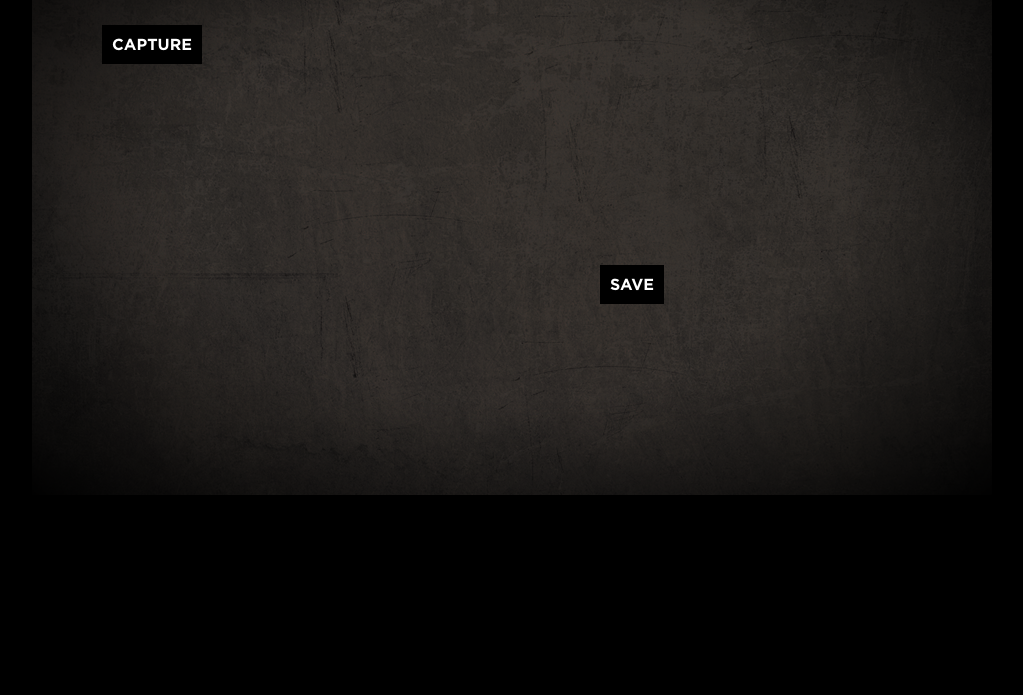
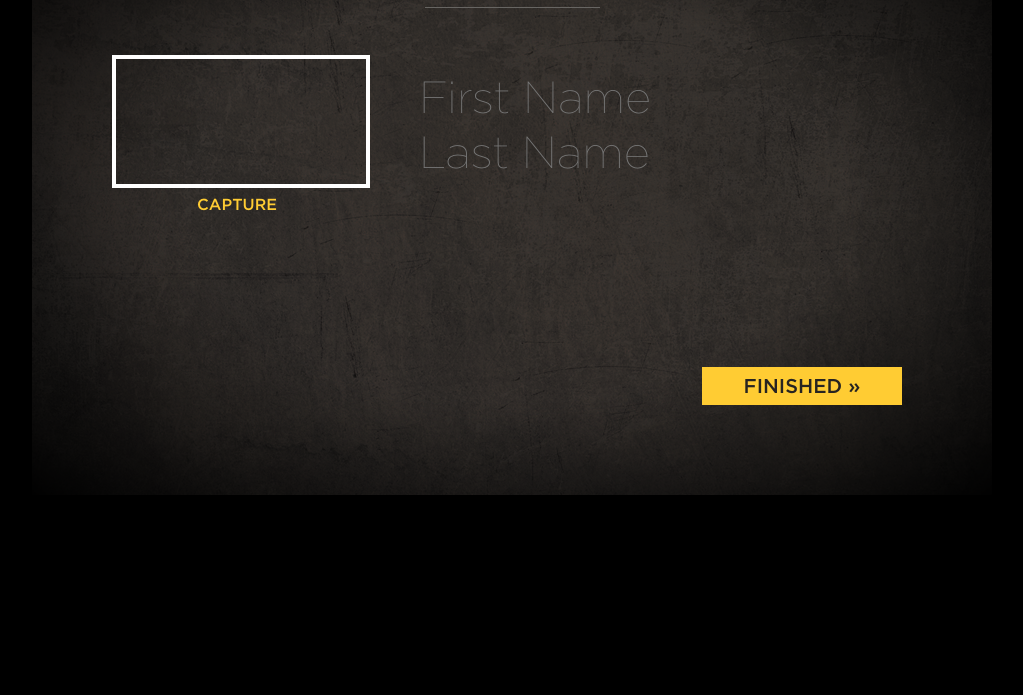
Before and after one commit to jbuck/book-of-judith, a website: page public/avatar.html in a window 1280 px wide. Shown: the part 105-800 px from the top of the page, without its empty margins (128-1151 px from the left). Drawn offline with nearby package versions, Linux system fonts and the light colour scheme.

Commit message:
Styling.

```diff
--- a/public/avatar.html
+++ b/public/avatar.html
@@ -6,7 +6,7 @@
     <head>
         <meta charset="utf-8">
         <meta http-equiv="X-UA-Compatible" content="IE=edge,chrome=1">
-        <title>Avatar Creator</title>
+        <title>The Book of Judith: The Choir of the Senses | Avatar Creator</title>
         <meta name="description" content="">
         <meta name="viewport" content="width=device-width">
         <link rel="stylesheet" href="css/normalize.css">
@@ -16,14 +16,21 @@
     <body>
 
         <div id="avatar" class="container clearfix">
-            <div class="webcamCol">
+            <h1><span>The Book of Judith</span><br>The Choir of the Senses</h1>
+            <hr>
+            <div id="webcamCol">
                 <video id="webcamFeed" autoplay></video>
                 <button id="captureButton">Capture</button>
             </div>
-            <div class="previewCol">
-                <canvas id="avatarPreview"></canvas>
-                <button id="saveButton">Save</button>
+
+            <canvas id="avatarPreview"></canvas>
+            <button id="saveButton">Save</button>
+
+            <div id="userInfo">
+                <input type="text" placeholder="First Name">
+                <input type="text" placeholder="Last Name">
             </div>
+            <a href="sound-recorder.html" id="finished">Finished <span>»</span></a>
         </div>
 
         <script src="//ajax.googleapis.com/ajax/libs/jquery/1.9.1/jquery.min.js"></script>
--- a/public/css/main.scss
+++ b/public/css/main.scss
@@ -130,8 +130,6 @@ textarea {
   font-style: normal;
 }
 
-
-
 /* Variables */
 
 $gothamThin: 'Conv_Gotham-Thin';
@@ -153,6 +151,7 @@ html {
 }
 
 .container {
+  text-align: center;
   width: 960px;
   height: 600px;
   overflow: hidden;
@@ -170,10 +169,7 @@ html {
   border: none;
 }
 
-/* Home */
-
-#home {
-  text-align: center;
+@mixin header {
   h1 {
     color: #8c8b8a;
     font-size: 31px;
@@ -195,10 +191,24 @@ html {
     margin: 0 auto;
     display: block;
   }
+}
+
+/* Home */
+
+#home {
+  @include header;
   h2 {
     font-size: 46px;
     font-family: $gothamMedium;
     font-weight: normal;
+    margin-bottom: 10px;
+  }
+  #contributions {
+    text-align: center;
+    img {
+      display: inline-block;
+      width: 25%;
+    }
   }
   #joinButton {
     @include button;
@@ -219,44 +229,51 @@ html {
 /* Avatar */
 
 #avatar {
-  button {
-    background: #000;
-    border: none;
-    color: #fff;
-    padding: 10px;
-    font-family: $gothamBold;
-    text-transform: uppercase;
-    display: block;
-    margin: 5px auto;
+  @include header;
+  #finished {
+    @include button;
+    width: 170px;
+    position: absolute;
+    right: 90px;
+    bottom: 90px;
+    padding: 5px 15px;
+    font-size: 20px;
+    font-family: $gothamMedium;
   }
-  #webcamFeed {
-    width: 100%;
+  #webcamCol {
+    position: absolute;
+    top: 160px;
+    left: 80px;
+    width: 250px;
+    video {
+      border: 4px solid #fff;
+      width: 100%;
+    }
   }
   #avatarPreview {
     width: 100%;
   }
-  .webcamCol {
-    float: left;
-    width: 25%;
+  button {
+    border: none;
+    background: none;
+    color: $yellow;
+    font-family: $gothamMedium;
+    text-transform: uppercase;
+    font-size: 16px;
   }
-  .previewCol {
-    float: right;
-    width: 75%;
+  #userInfo {
+    position: absolute;
+    top: 175px;
+    left: 350px;
+    input {
+      font-size: 45px;
+      font-family: $gothamThin;
+      background: none;
+      color: #fff;
+      border: none;
+    }
   }
 }
-
-
-
-
-
-
-
-
-
-
-
-
-
 
 /* ==========================================================================
    Helper classes
```
Also changed, not shown: public/index.html (+7 -2 lines), public/poetry.html (+5 -3 lines), public/css/main.css, public/img/sight.png (added), public/img/speak.png (added), public/img/touch.png (added).
